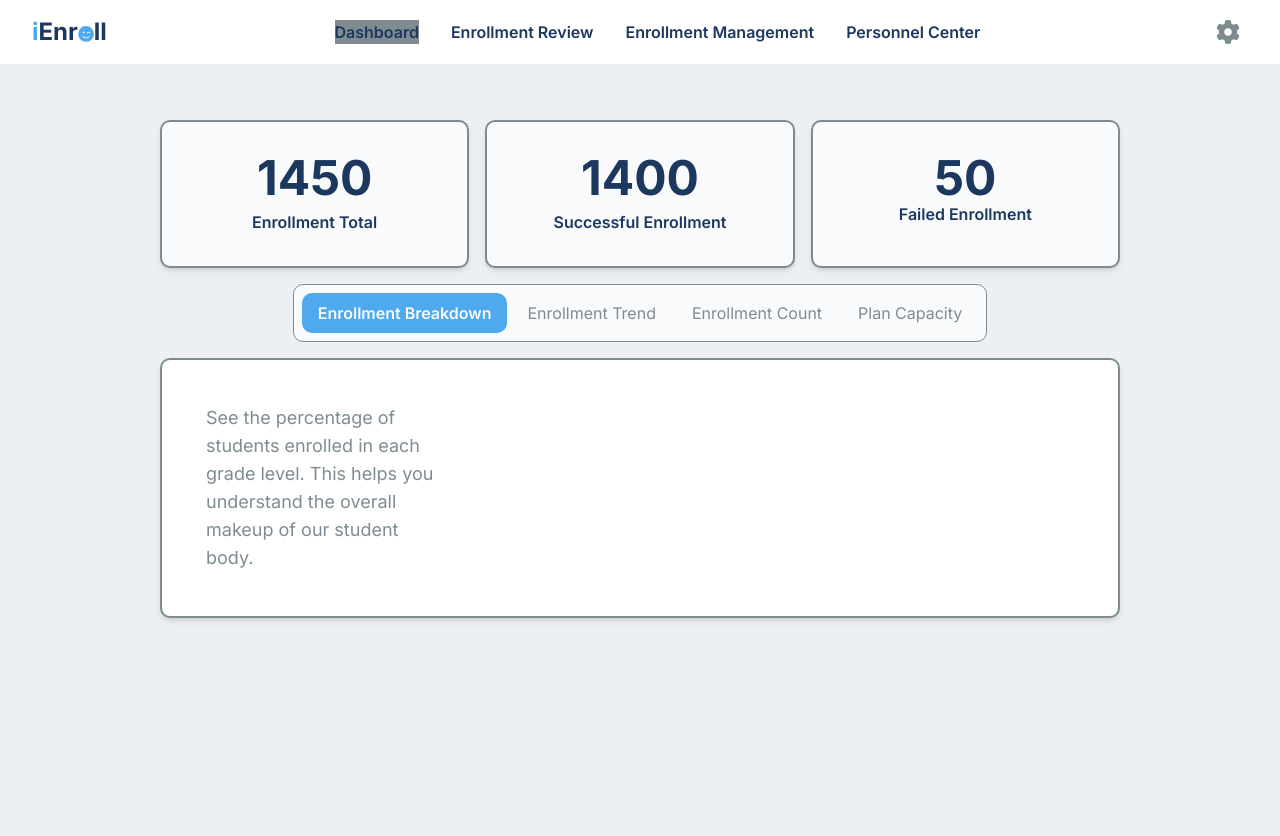
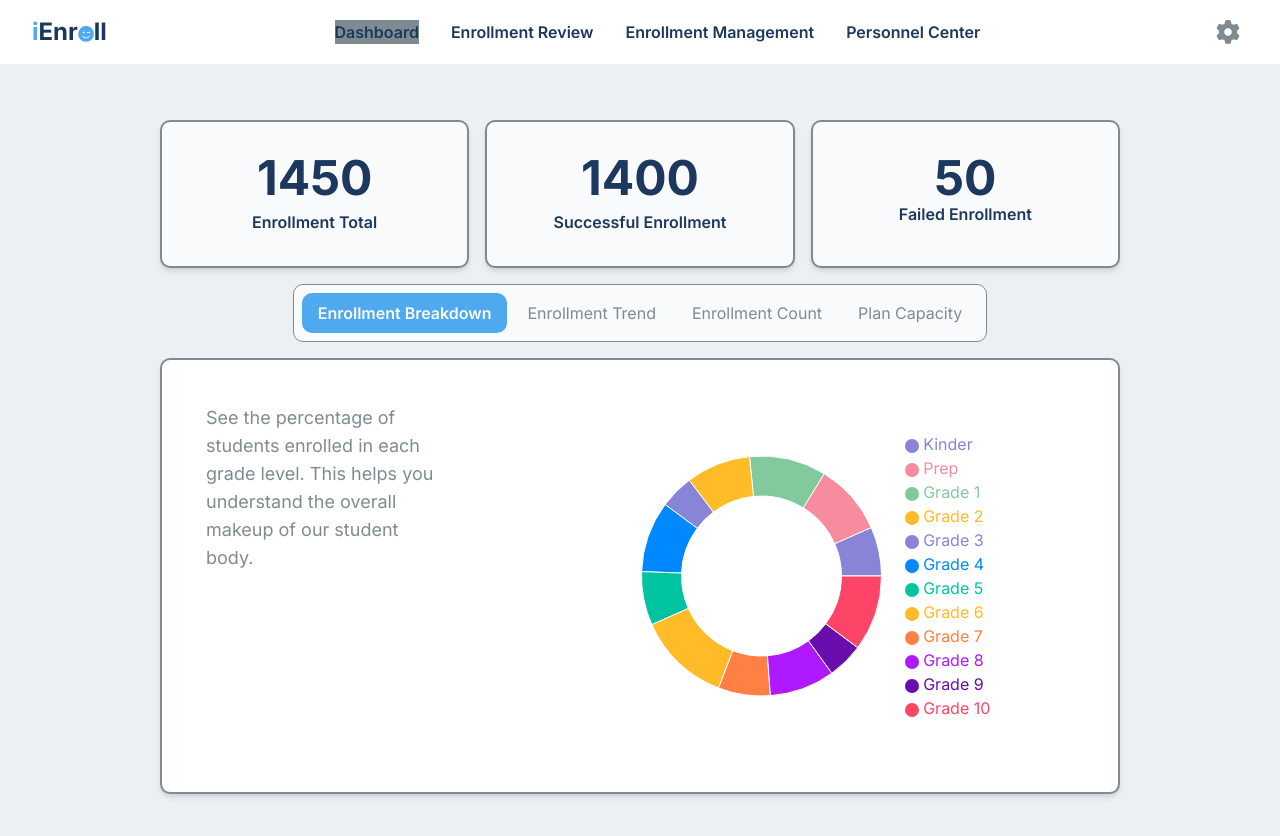
Before and after one commit to marcusAlmo/iEnroll, a React (Vite) app in the folder front/: page /admin/dashboard in a window 1280 px wide. Shown: the top 836 px of the page. Built offline with nearby package versions, Linux system fonts and the light colour scheme.

Commit message:
feat: add enrollmentbreakdownchart component to the enrollmentbreakdown page

```diff
--- a/front/src/app/admin/pages/dashboard/enrollment-breakdown/enrollmentbreakdown.tsx
+++ b/front/src/app/admin/pages/dashboard/enrollment-breakdown/enrollmentbreakdown.tsx
@@ -1,4 +1,5 @@
 import React from "react";
+import DonutChart from "@/app/admin/components/EnrollmentBreakdownChart";
 
 const EnrollmentBreakdown: React.FC = () => {
   return (
@@ -9,6 +10,7 @@ const EnrollmentBreakdown: React.FC = () => {
                 This helps you understand the overall makeup of our student body.
             </p>
             <div className="w-2/3 flex justify-center">
+                <DonutChart />
             </div>
         </div>
     </div>
```
